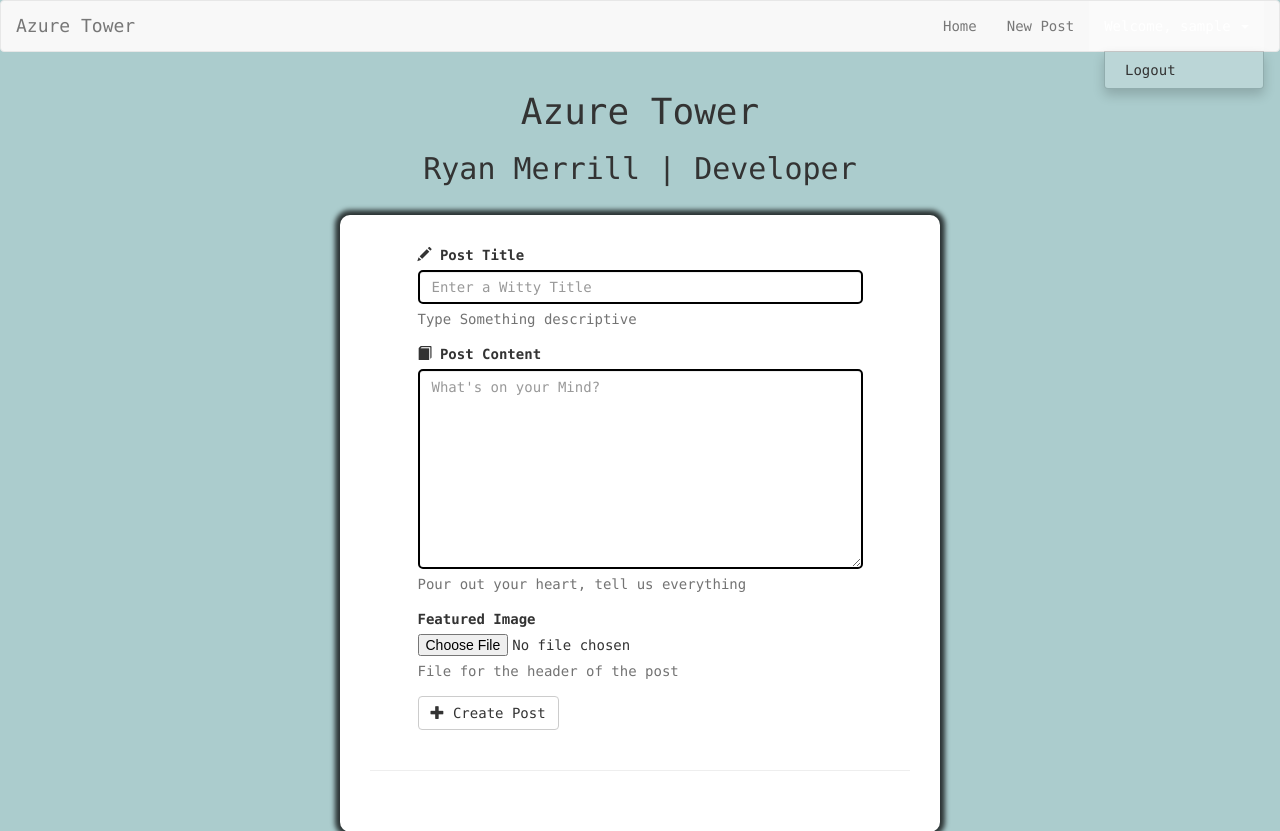
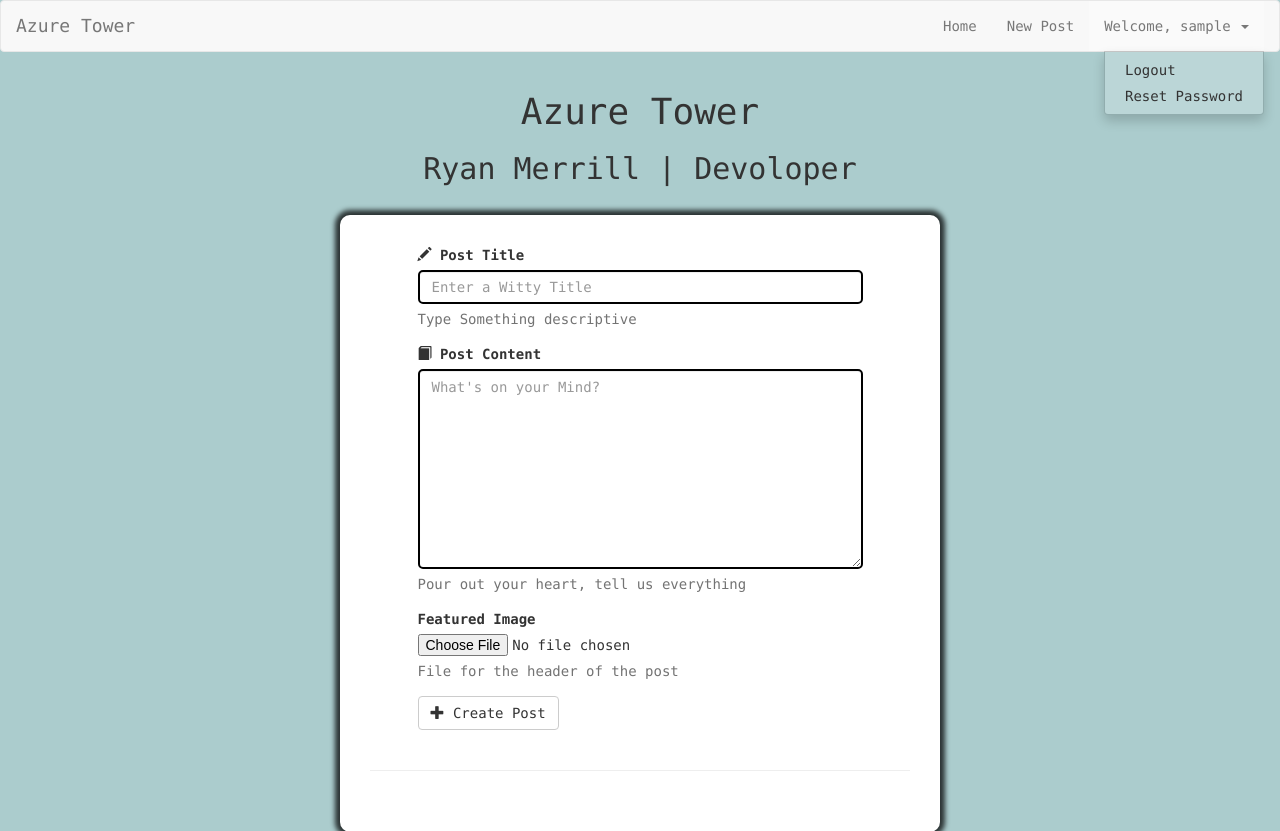
Before and after one commit to azuretower/blog_app, a Django app: a page that uses blog_app/main/templates/nav_bar.html in a window 1280 px wide, after a click that opens the changed part. Shown: the top 831 px of the page. Run offline with Django 3.2, Linux system fonts and the light colour scheme; the visitor is signed in with stand-in values (Sample User, id 1); data that the repository does not hold is empty; some libraries are stand-ins or nearby versions.

Commit message:
added email support for changing user passwords

```diff
--- a/blog_app/main/static/css/blog.css
+++ b/blog_app/main/static/css/blog.css
@@ -3,7 +3,7 @@
 .navbar-default .navbar-nav>.open>a,
 .navbar-default .navbar-nav>.open>a:focus,
 .navbar-default .navbar-nav>.open>a:hover {
-    color:#fff;
+    color:#777;
     background-color: rgba(255,255,255, .2);
 }
 
--- a/blog_app/main/static/js/blog.js
+++ b/blog_app/main/static/js/blog.js
@@ -21,7 +21,7 @@ $('#switch-to-login').click(function(e){
 /***** Post Admin *****/
 $('.edit_post_link').click(function(e){
     e.preventDefault();
-    var id = $(this).attr('data-post-id');
+    var id = $(this).parent().attr('data-post-id');
 
     $.get('/blog/posts/' + id + '/json/', function(result){
         console.log(result);
@@ -52,6 +52,11 @@ $('.edit_post_link').click(function(e){
 $('#cancel-button').click(function(e){
     e.preventDefault();
 
+    clearForm();
+
+});
+
+function clearForm() {
     $('#post_form input[name="author"').val(global_author);
     $('#post_form input[name="title"').val('');
     $('#post_form textarea[name="text"').val('');
@@ -60,18 +65,21 @@ $('#cancel-button').click(function(e){
 
     $('#submit-button').html('Create Post');
     $('#cancel-button').hide();
-
-})
+}
 
 
+
+
+/***** DELETE POSTS *****/
 
 var page = 0
 loadPosts(page);
 
-$('#posts').on('click', '.delete', function(){
-
+$('.delete-post-link').click(function(e){
+    e.preventDefault();
+        console.log('success')
     if (confirm('Are you sure you want to delete this post?')) {
-        var id = $(this).parents('article').attr('id');
+        var id = $(this).parent().attr('data-post-id');
 
         $.ajax({
             url: '/blog/posts/' + id + '/',
@@ -80,7 +88,12 @@ $('#posts').on('click', '.delete', function(){
                 xhr.setRequestHeader('X-CSRFToken', getCookie('csrftoken'))
             },
             success: function() {
-                $('#'+id).remove();
+                $('li[data-post-id=' + id + ']').remove();
+                var current_id = $('#post_form input[name="id"').val();
+
+                if (id === current_id) {
+                    clearForm();
+                }
             }
         })
     }
--- a/blog_app/main/templates/admin_base.html
+++ b/blog_app/main/templates/admin_base.html
@@ -3,7 +3,7 @@
 <!DOCTYPE html>
 <html>
 <head>
-    <title>Create Post</title>
+    <title>Behind the Scenes</title>
     <link rel="stylesheet" type="text/css" href="{% static 'bootstrap/css/bootstrap.min.css' %}">
     <link rel=' stylesheet' type='text/css' href="{% static 'css/blog.css' %}">
     <style type="text/css">
@@ -19,6 +19,17 @@
 
     {% include 'nav_bar.html' with admin=True%}
 
+    <div class='container'>
+        <div class='row'>
+
+            <div id='title-stuff'>
+                <h1>Azure Tower</h1>
+                <h2>Ryan Merrill | Devoloper</h2>
+                <br>
+            </div>
+        </div>
+    </div>
+
     {% block content %}
 
     {% endblock content %}
--- a/blog_app/main/templates/nav_bar.html
+++ b/blog_app/main/templates/nav_bar.html
@@ -15,7 +15,10 @@
     <div class="collapse navbar-collapse" id="bs-example-navbar-collapse-1">
       <ul class="nav navbar-nav navbar-right">
       <li><a href="{% url 'initial' %}">Home</a></li>
-      <li><a href="{% url 'page_admin' %}">New Post</a></li>
+
+      {% if user.is_superuser or user.is_employee %}
+        <li><a href="{% url 'page_admin' %}">New Post</a></li>
+      {% endif %}
 
 
         {% if user.is_authenticated %}
@@ -23,6 +26,7 @@
           <a href="#" class="dropdown-toggle" data-toggle="dropdown" role="button" aria-haspopup="true" aria-expanded="false">Welcome, {{user.username}} <span class="caret"></span></a>
           <ul class="dropdown-menu">
             <li><a href="{% url 'logout' %}">Logout</a></li>
+            <li><a href="{% url 'password_reset' %}">Reset Password</a></li>
           </ul>
         </li>
 
--- a/blog_app/main/templates/page_admin.html
+++ b/blog_app/main/templates/page_admin.html
@@ -9,15 +9,6 @@
 
     </style>
 
-    <div class='container'>
-        <div class='row'>
-
-            <div id='title-stuff'>
-                <h1>Azure Tower</h1>
-                <h2>Ryan Merrill | Developer</h2>
-                <br>
-            </div>
-        </div>
     <div id='wrapper'>
         <div class='row'>
 
@@ -58,7 +49,10 @@
 
             <ul class='col-sm-offset-1 col-sm-10'>
                 {% for post in posts %}
-                    <li><a class='edit_post_link' data-post-id='{{ post.id }}' href='#'>{{ post.title }}</li>
+                    <li data-post-id='{{ post.id }}'>
+                    <a class='edit_post_link'  href='#'>{{ post.title }}
+                    <a class='delete-post-link text-danger' href='#'><span class='glyphicon glyphicon-trash'></span></a>
+                    </li>
                 {% endfor %}
             </ul>
 
--- a/blog_app/main/urls.py
+++ b/blog_app/main/urls.py
@@ -1,9 +1,27 @@
 from django.conf.urls import include, url
+import django.contrib.auth.views
 
 urlpatterns = [
     url(r'^$', 'main.views.initial', name='initial'),
     url(r'^login/$', 'main.views.login', name='login'),
     url(r'^logout/$', 'main.views.logout', name='logout'),
+    url(r'^password/reset/$',
+        django.contrib.auth.views.password_reset,
+        {"template_name": "password_reset/password_reset_form.html"},
+        name="password_reset"
+        ),
+    url(r'^password/reset/done/$',
+        django.contrib.auth.views.password_reset_done,
+        {"template_name": "password_reset/password_reset_form_done.html"},
+        name="password_reset_done"),
+    url(r'^password/reset/confirm/(?P<uidb64>[0-9A-Za-z_\-]+)/(?P<token>.+)/$',
+        django.contrib.auth.views.password_reset_confirm,
+        {"template_name": "password_reset/password_reset_confirm.html"},
+        name="password_reset_confirm"),
+    url(r'^password/reset/confirm/done/$',
+        django.contrib.auth.views.password_reset_complete,
+        {"template_name": "password_reset/password_reset_complete.html"},
+        name="password_reset_complete"),
     url(r'^posts/$', 'main.views.all_posts', name='posts'),
     url(r'^post-previews/$', 'main.views.post_previews', name='post-previews'),
     url(r'^bootstrap/$', 'main.views.bootstrap', name='bootstrap'),
--- a/blog_app/main/views.py
+++ b/blog_app/main/views.py
@@ -105,9 +105,13 @@ def edit_post(request, id):
 
     if request.method == 'DELETE':
 
-        Post.objects.get(id=id).delete()
+        if is_employee(request.user):
 
-        return HttpResponse(status=204)
+            Post.objects.get(id=id).delete()
+
+            return HttpResponse(status=204)
+        else:
+            return HttpResponse(status=401)
 
     elif request.method == 'GET':
         post = Post.objects.get(id=id)
```
Also changed, not shown: blog_app/blog_app/settings.py (+7 -0 lines), blog_app/main/templates/login.html (+8 -13 lines), blog_app/main/templates/password_reset/password_reset_complete.html (added, +14 -0 lines), blog_app/main/templates/password_reset/password_reset_confirm.html (added, +29 -0 lines), blog_app/main/templates/password_reset/password_reset_form.html (added, +20 -0 lines), blog_app/main/templates/password_reset/password_reset_form_done.html (added, +14 -0 lines), blog_app/main/templates/password_reset/__init__.py (added), blog_app/media/image_uploads/robot_landscape_by_karma9999_BRGfRKp.jpg (added).
